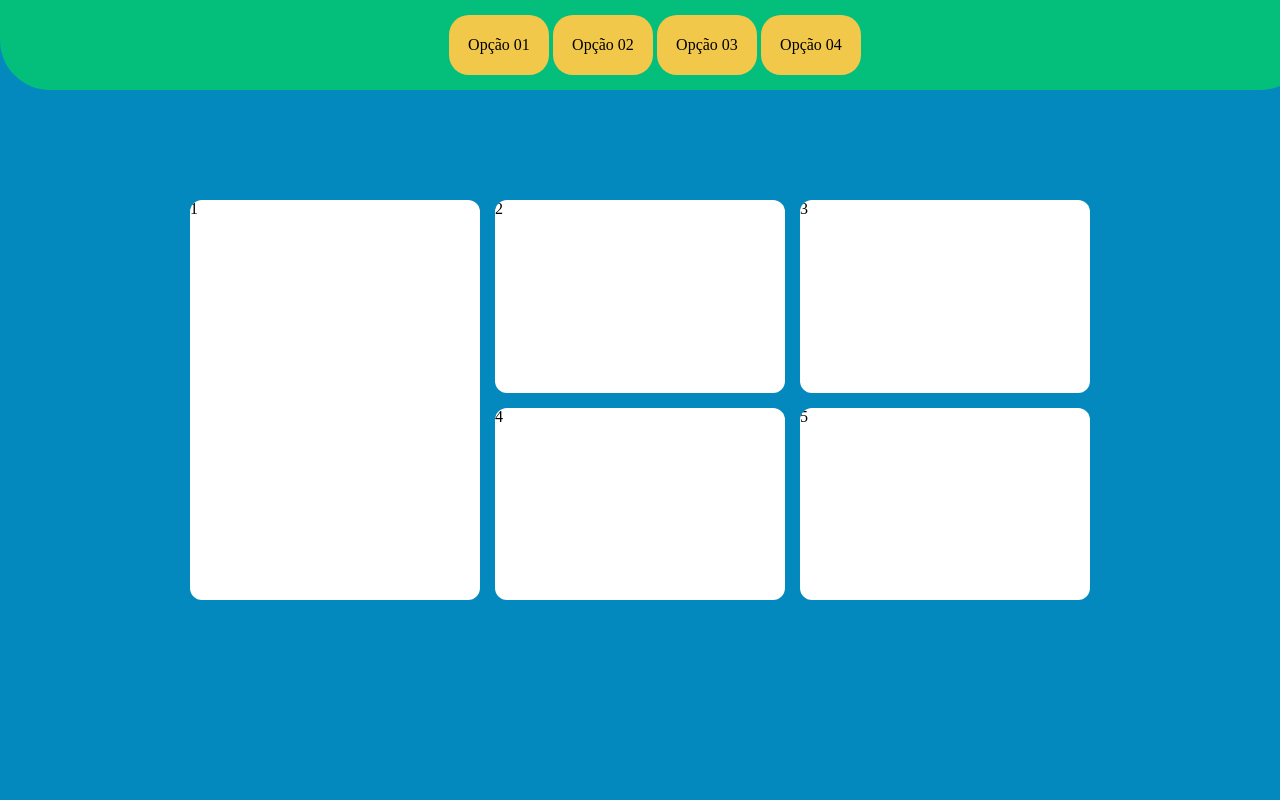
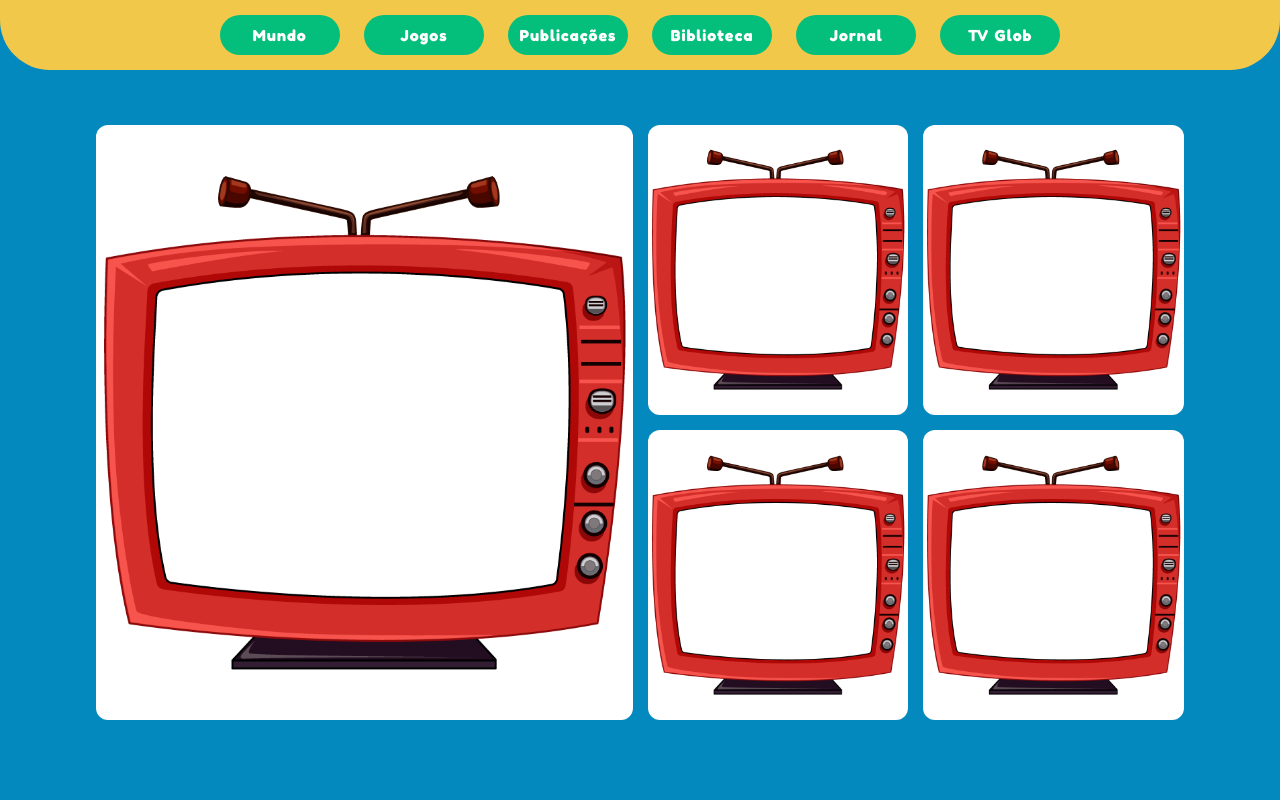
Before and after one commit to pedrobrunel/ProjetoGlob, a PHP site: page / in a window 1280 px wide. Run offline with PHP 8.4, Linux system fonts and the light colour scheme.

Commit message:
atualização

```diff
--- a/estilos/estilo.css
+++ b/estilos/estilo.css
@@ -1,7 +1,11 @@
+@import url('https://fonts.googleapis.com/css2?family=Fredoka:wght@400;700&display=swap');
+
+
 :root{
 --fundo-branco: #fff;
---botoes-UI: #f2c84b;
---fundo-UI: #04bf7b;
+--botoes-UI: #04bf7b;
+--fundo-UI: #f2c84b;
+--fundo-Azul: #0489bf;
 }
 
 #menuCima{
@@ -14,6 +18,8 @@
     text-align: center;
     z-index: 10;
     border-radius: 0px 0px 50px 50px;
+    box-sizing: border-box;
+    color: var(--fundo-branco);
     }
 
 #divMenuCima{
@@ -21,14 +27,25 @@
     gap: 10px;
     background-color: var(--botoes-UI);
     width: 100px;
-    height: 60px;
+    height: 40px;
     justify-content: center;
     align-items: center;
     border-radius: 20px;
+    margin: 10px;
+    margin-bottom: 0;
+    margin-top: 0;
+    cursor: pointer;
+    min-width: 120px;
+    letter-spacing: 1px;
 }
 
 body {
-    background-color: #0489bf;
+font-family: 'Fredoka', sans-serif;
+
+margin: 0;
+padding: 0;
+
+    background-color: var(--fundo-Azul);
     display: flex;
     justify-content: center; /* Centraliza horizontalmente */
     align-items: center; /* Centraliza verticalmente */
@@ -36,39 +53,82 @@ body {
     margin: 0; /* Remove margens padrão */
 }
 
+h1, h2 {
+    font-family: 'Bangers', cursive;
+}
+
+p, a {
+    font-family: 'Fredoka', sans-serif;
+}
+
+
 .divDoMeio {
+
     display: grid;
-    grid-template-columns: repeat(3, 1fr);
-    grid-template-rows: repeat(2, 1fr);
+
     grid-column-gap: 15px;
     grid-row-gap: 15px;
-    width: 900px; /* Defina uma largura para manter a estrutura */
-    height: 400px; /* Defina uma altura */
+
+    width: 85vw;
+    height: 80vh;
+
+    position: absolute;
+    top: 50%;
+    left: 50%;
+    transform: translate(-50%, -50%);
 }
 
-    .div1 { grid-area: 1 / 1 / 3 / 2;
+.div1 {
+    grid-area: 2 / 1 / 4 / 3; /* Agora ocupa da linha 1 até a linha 3, e da coluna 1 até a coluna 3 */
     background-color: var(--fundo-branco);
     border-radius: 12px;
     overflow: hidden;
+
+    display: flex;
+    align-items: center; /* Centraliza na vertical */
+    justify-content: center; /* Centraliza na horizontal */
 }
 
-    .div2 { grid-area: 1 / 2 / 2 / 3;
+.div2 {
+    grid-area: 2 / 3 / 3 / 4; /* Agora ocupa da linha 1 até a linha 3, e da coluna 1 até a coluna 3 */
     background-color: var(--fundo-branco);
     border-radius: 12px;
     overflow: hidden;
+
+    display: flex;
+    align-items: center; /* Centraliza na vertical */
+    justify-content: center; /* Centraliza na horizontal */
 }
-    .div3 { grid-area: 1 / 3 / 2 / 4;
+
+.div3 {
+    grid-area: 3 / 3 / 4 / 4; /* Mantém a posição original */
     background-color: var(--fundo-branco);
     border-radius: 12px;
     overflow: hidden;
+
+    display: flex;
+    align-items: center; /* Centraliza na vertical */
+    justify-content: center; /* Centraliza na horizontal */
 }
-    .div4 { grid-area: 2 / 2 / 3 / 3;
+
+.div4 {
+    grid-area: 2 / 4 / 3 / 5; /* Mantém a posição original */
     background-color: var(--fundo-branco);
     border-radius: 12px;
     overflow: hidden;
+
+    display: flex;
+    align-items: center; /* Centraliza na vertical */
+    justify-content: center; /* Centraliza na horizontal */
 }
-    .div5 { grid-area: 2 / 3 / 3 / 4;
+
+.div5 {
+    grid-area: 3 / 4 / 4 / 5; /* Mantém a posição original */
     background-color: var(--fundo-branco);
     border-radius: 12px;
     overflow: hidden;
+
+    display: flex;
+    align-items: center; /* Centraliza na vertical */
+    justify-content: center; /* Centraliza na horizontal */
 }
--- a/index.html
+++ b/index.html
@@ -19,11 +19,16 @@
     <div id="menuCima"></div>
 
     <div class="divDoMeio">
-        <div class="div1"> 1</div>
-        <div class="div2"> 2</div>
-        <div class="div3"> 3</div>
-        <div class="div4"> 4</div>
-        <div class="div5"> 5</div>
+        <div class="div1"> <img src="imagens/tv-Glob-2.png" width="100%" ></div>
+        <div class="div2">
+            <img class="imgVideoTVHome" src="imagens/tv-Glob-2.png" width="100%" >
+
+
+
+        </div>
+        <div class="div3"> <img src="imagens/tv-Glob-2.png" width="100%" ></div>
+        <div class="div4"> <img src="imagens/tv-Glob-2.png" width="100%" ></div>
+        <div class="div5"> <img src="imagens/tv-Glob-2.png" width="100%" ></div>
     </div>
 </body>
 </html>
--- a/menus/menuCima.html
+++ b/menus/menuCima.html
@@ -1,6 +1,8 @@
 <nav>
-    <div id="divMenuCima"> Opção 01</div>
-    <div id="divMenuCima"> Opção 02</div>
-    <div id="divMenuCima"> Opção 03</div>
-    <div id="divMenuCima"> Opção 04</div>
+    <div id="divMenuCima"> <strong>Mundo</strong></div>
+    <div id="divMenuCima"> <strong>Jogos</strong></div>
+    <div id="divMenuCima"> <strong>Publicações</strong></div>
+    <div id="divMenuCima"> <strong>Biblioteca</strong></div>
+    <div id="divMenuCima"> <strong>Jornal</strong></div>
+    <div id="divMenuCima"> <strong>TV Glob</strong></div>
 </nav>
```
Also changed, not shown: imagens/tv-Glob-2.png (added). Lines whose indentation alone changed are shown as unchanged.
